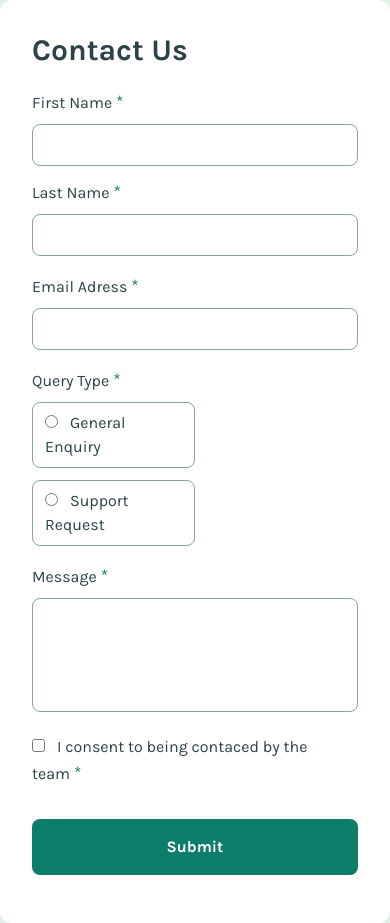
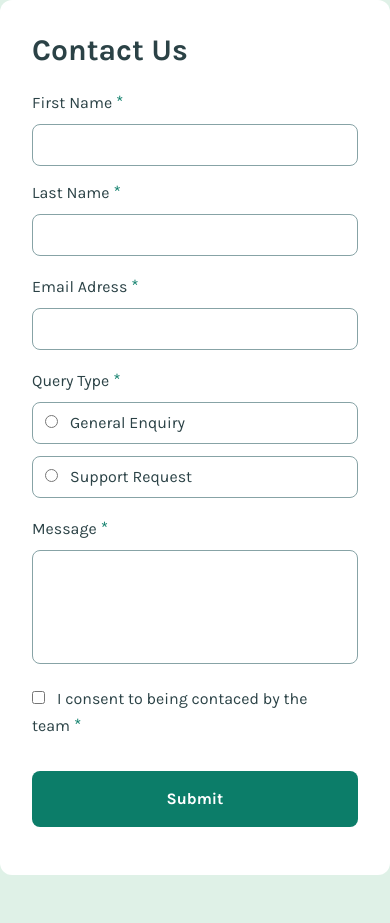
Before and after one commit to parisaMontakhab/contact-form, a React (Vite) app: page / in a window 390 px wide. After the commit the page ends 875 px from the top, so only its background shows below. Built offline with nearby package versions, Linux system fonts and the light colour scheme.

Commit message:
feat: add responsive of radiodiv-form class

```diff
--- a/src/App.css
+++ b/src/App.css
@@ -162,5 +162,8 @@ input[type="radio"] {
 .box{
     width: 100%;
 }
+.radiodiv-form{
+    width: 100%;
+}
 
 }
```
